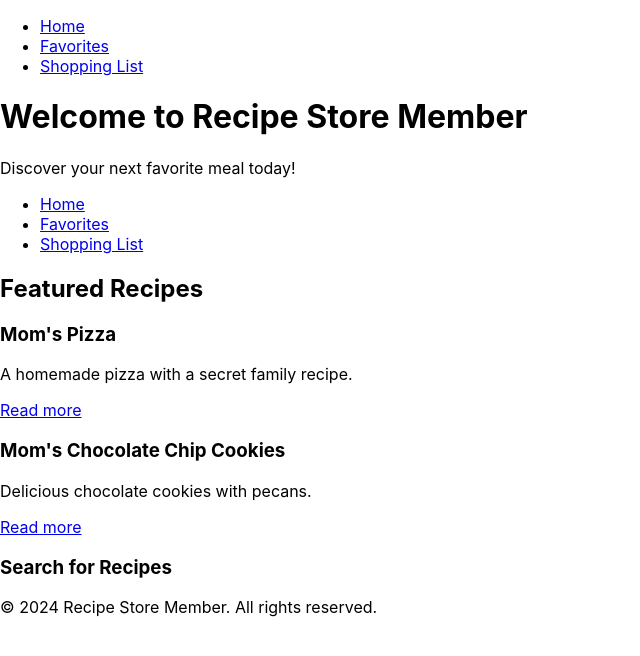
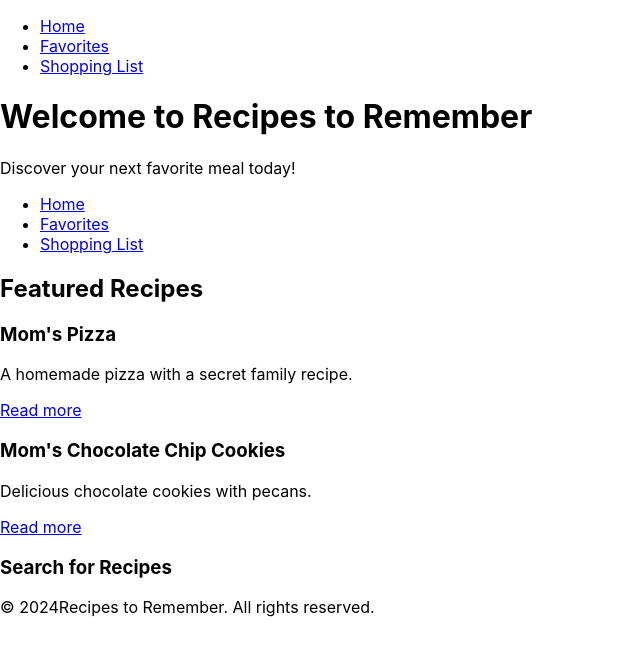
Before and after one commit to goodgullyjuju/recipestoremember, a React (Create React App) app: page / in a window 1280 px wide. Shown: the top 656 px of the page, without its empty margins (0-640 px from the left). Built offline with nearby package versions, Linux system fonts and the light colour scheme.

Commit message:
update 'ContentView'

```diff
--- a/src/components/ContentView.js
+++ b/src/components/ContentView.js
@@ -5,7 +5,7 @@ function ContentView() {
   return (
     <div>
       <header>
-        <h1>Welcome to Recipe Store Member</h1>
+        <h1>Welcome to Recipes to Remember</h1>
         <p>Discover your next favorite meal today!</p>
       </header>
       <nav>
@@ -39,7 +39,7 @@ function ContentView() {
         {/* For demonstration, the search functionality isn't implemented */}
       </aside>
       <footer>
-        <p>&copy; {new Date().getFullYear()} Recipe Store Member. All rights reserved.</p>
+        <p>&copy; {new Date().getFullYear()}Recipes to Remember. All rights reserved.</p>
       </footer>
     </div>
   );
```
